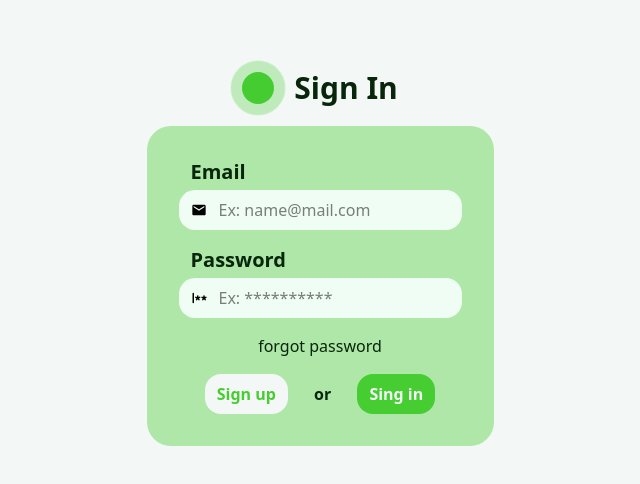
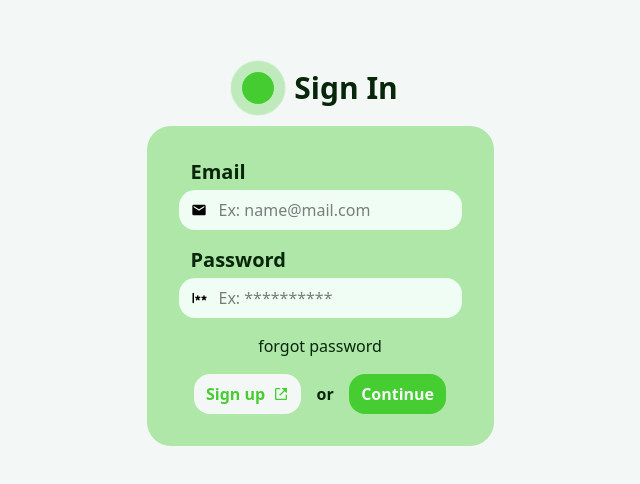
Before and after one commit to itsmefminsaf/tracksaction, a Next.js app: page /sign-in in a window 1280 px wide. Shown: the part 142-626 px from the top of the page, without its empty margins (320-960 px from the left). Built offline with nearby package versions, Linux system fonts and the light colour scheme; no server answers.

Commit message:
fix(sign in and sign up): corrected typo and added svg for external link

```diff
--- a/src/app/sign-in/Form.tsx
+++ b/src/app/sign-in/Form.tsx
@@ -6,6 +6,7 @@ import { useActionState } from "react";
 import { MdEmail } from "react-icons/md";
 import { PiPasswordBold } from "react-icons/pi";
 import signInAction from "./action";
+import { BiLinkExternal } from "react-icons/bi";
 
 const Form = () => {
   const initialState: formState = {
@@ -60,9 +61,9 @@ const Form = () => {
       <div className="flex items-center justify-evenly">
         <Link
           href={"/sign-up"}
-          className="bg-background text-foreground w-fit rounded-2xl px-3 py-2 font-bold"
+          className="bg-background text-foreground flex w-fit items-center gap-2 rounded-2xl px-3 py-2 font-bold"
         >
-          Sign up
+          Sign up <BiLinkExternal />
         </Link>
         <p className="font-extrabold">or</p>
         <button
@@ -70,7 +71,7 @@ const Form = () => {
           className="bg-foreground text-background disabled:bg-foreground/50 w-fit rounded-2xl px-3 py-2 font-bold"
           disabled={isPending}
         >
-          {isPending ? "Signing in" : "Sing in"}
+          {isPending ? "Please wait..." : "Continue"}
         </button>
       </div>
     </form>
--- a/src/app/sign-up/Form.tsx
+++ b/src/app/sign-up/Form.tsx
@@ -7,6 +7,7 @@ import { PiPasswordBold } from "react-icons/pi";
 import signUpAction from "./action";
 import { formState } from "@/utils/types";
 import { MdEmail } from "react-icons/md";
+import { BiLinkExternal } from "react-icons/bi";
 
 const Form = () => {
   const initialState: formState = {
@@ -93,14 +94,14 @@ const Form = () => {
           className="bg-foreground text-background disabled:bg-background/50 w-fit rounded-2xl px-3 py-2 font-bold"
           disabled={isPending}
         >
-          {isPending ? "SIgning in" : "Sing in"}
+          {isPending ? "Please wait..." : "Continue"}
         </button>
         <p className="font-extrabold">or</p>
         <Link
           href={"/sign-in"}
-          className="bg-background text-foreground w-fit rounded-2xl px-3 py-2 font-bold"
+          className="bg-background text-foreground flex w-fit items-center gap-2 rounded-2xl px-3 py-2 font-bold"
         >
-          Sign in
+          Sign in <BiLinkExternal />
         </Link>
       </div>
     </form>
```
